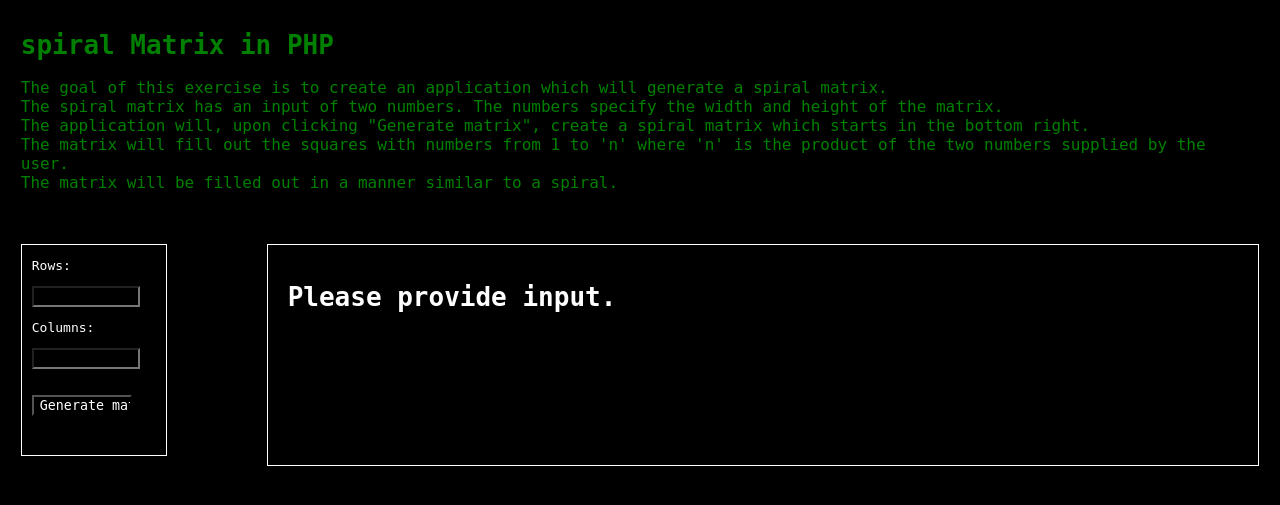
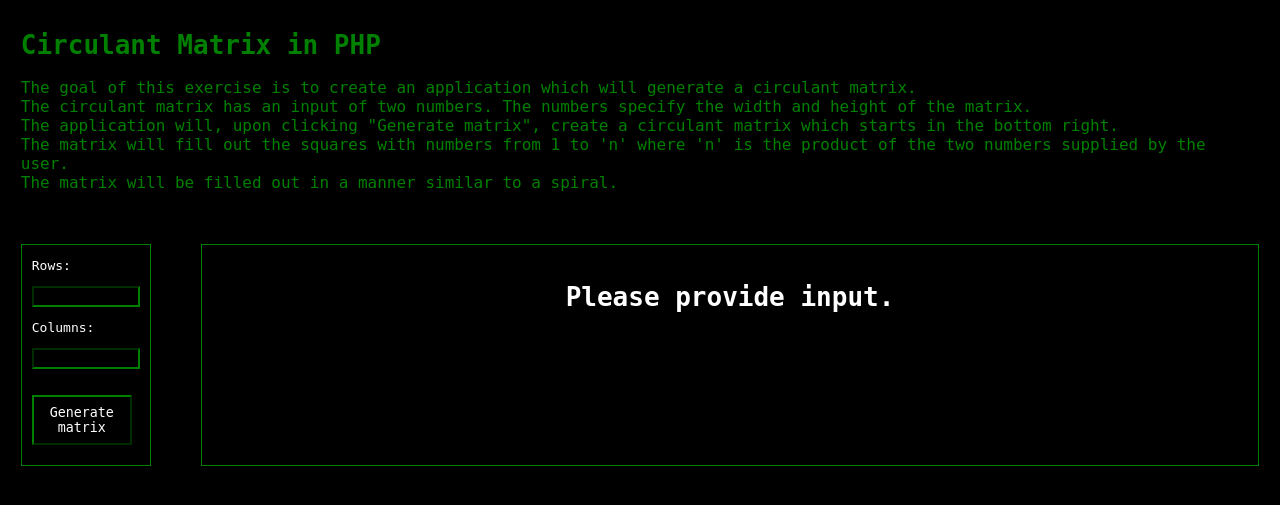
Before and after one commit to tnebes/edunova-pp23, a PHP site: page / in a window 1280 px wide. Shown: the top 505 px of the page. Run offline with PHP 8.4, Linux system fonts and the light colour scheme.

Commit message:
Reverting to previous working version

```diff
--- a/circulant-matrix/index.php
+++ b/circulant-matrix/index.php
@@ -3,7 +3,7 @@
 <!--
     Author: tnebes
     18 June 2021
-    spiral matrix exercise
+    circulant matrix exercise
 -->
 <!DOCTYPE html>
 <html lang="en">
@@ -11,18 +11,18 @@
     <meta charset="UTF-8">
     <meta http-equiv="X-UA-Compatible" content="IE=edge">
     <meta name="viewport" content="width=device-width, initial-scale=1.0">
-    <title>spiral Matrix exercise</title>
+    <title>Circulant Matrix exercise</title>
     <link rel="stylesheet" href="style.css">
 </head>
 <body>
     <div class="title">
         <h1 id="titleTitle">
-            spiral Matrix in PHP
+            Circulant Matrix in PHP
         </h1>
         <p id="explanation">
-            The goal of this exercise is to create an application which will generate a spiral matrix.<br />
-            The spiral matrix has an input of two numbers. The numbers specify the width and height of the matrix.<br />
-            The application will, upon clicking "Generate matrix", create a spiral matrix which starts in the bottom right.<br />
+            The goal of this exercise is to create an application which will generate a circulant matrix.<br />
+            The circulant matrix has an input of two numbers. The numbers specify the width and height of the matrix.<br />
+            The application will, upon clicking "Generate matrix", create a circulant matrix which starts in the bottom right.<br />
             The matrix will fill out the squares with numbers from 1 to 'n' where 'n' is the product of the two numbers supplied by the user.<br />
             The matrix will be filled out in a manner similar to a spiral.
         </p>
@@ -42,7 +42,7 @@
                     </p>
                     <input type="text" size="20" name="rows">
                 </div>
-                <input type="submit" value="Generate matrix" style="margin-top: 2em;">
+                <button type="submit" size="10">Generate matrix</button>
             </form>
         </div>
         <div class="output">
--- a/circulant-matrix/matrix.php
+++ b/circulant-matrix/matrix.php
@@ -2,11 +2,11 @@
 /**
  * Author: tnebes
  * 18 June 2021
- * spiral matrix exercise
+ * Circulant matrix exercise
  */
 
 /*
-* Write an algorithm that spirally fills a 2d array with values, starting
+* Write an algorithm that cyclically fills a 2d array with values, starting
 * from bottom right, bottom left, top left, ... centre.
 *
 * e.g.
@@ -105,7 +105,7 @@
     }
 
     /**
-     * The function returns an array that contains a spiral matrix
+     * The function returns an array that contains a circulant matrix
      */
     function getNumbers(int $columns, int $rows, int $desiredNumber, array $numbers) : array
     {
@@ -194,7 +194,7 @@
      */
     function generateCell(int $number) : string
     {
-        $begin = "<div class=\"matrixCell\">";
+        $begin = "<div class=\"matrixContent\">";
         $end = "</div>";
         return $begin . $number . $end;
     }
--- a/circulant-matrix/style.css
+++ b/circulant-matrix/style.css
@@ -1,7 +1,7 @@
 /*
     Author: tnebes
     18 June 2021
-    spiral matrix exercise
+    Circulant matrix exercise
 */
 
 *
@@ -34,6 +34,16 @@ input
     resize: horizontal;
     max-width: 100px;
     background-color: black;
+    border-color: green;
+}
+
+button
+{
+    margin-top: 2em;
+    width:100px;
+    height:50px;
+    border-color: green;
+    background-color: black;
 }
 
 input:active
@@ -56,18 +66,16 @@ input:focus
 {
     padding: 10px;
     padding-top: 0;
-    min-width: 10%;
-    max-width: 25%;
-    border: 1px solid white;
-    max-height: 200px;
+    max-width: fit-content;
+    border: 1px solid green;
 }
 
 .output
 {
-    margin-left: 100px;
+    margin-left: 50px;
     padding: 10px;
     min-height: 200px;
-    border: 1px solid white;
+    border: 1px solid green;
     align-items: center;
     display: inline-block;
     width: 100%;
@@ -76,19 +84,22 @@ input:focus
 .matrixContainer
 {
     padding: 10px;
-    /* display:flex;
+    display:flex;
     flex:initial;
     flex-direction: column;
     align-items: center;
     align-content: center;
     align-self: center;
-    margin-right: 25%;
-    overflow: hidden;
+    overflow: visible;
+    font-weight: 900;
 }
 
 .row
 {
-    float: left;
+    width:auto;
+    display:flex;
+    flex:auto;
+    flex-direction: row;
 }
 
 /* .row::before
@@ -96,19 +107,22 @@ input:focus
 
 } */
 
-.matrixCell
+.matrixContent
 {
-    border: 1px solid white;
+    border: 1px solid green;
     padding: 5px;
     max-width: 50px;
     max-height: 50px;
-    width: 100px;
+    width: 50px;
+    height: 50px;
     display: flex;
-    flex: initial; */
-    /* text-align: center;
+    flex: initial;
+    text-align: center;
     justify-content: center;
     align-content: center;
     flex-direction: column;
+    color: greenyellow;
+
 }
 
 @media screen and (max-width: 1024px)
```
